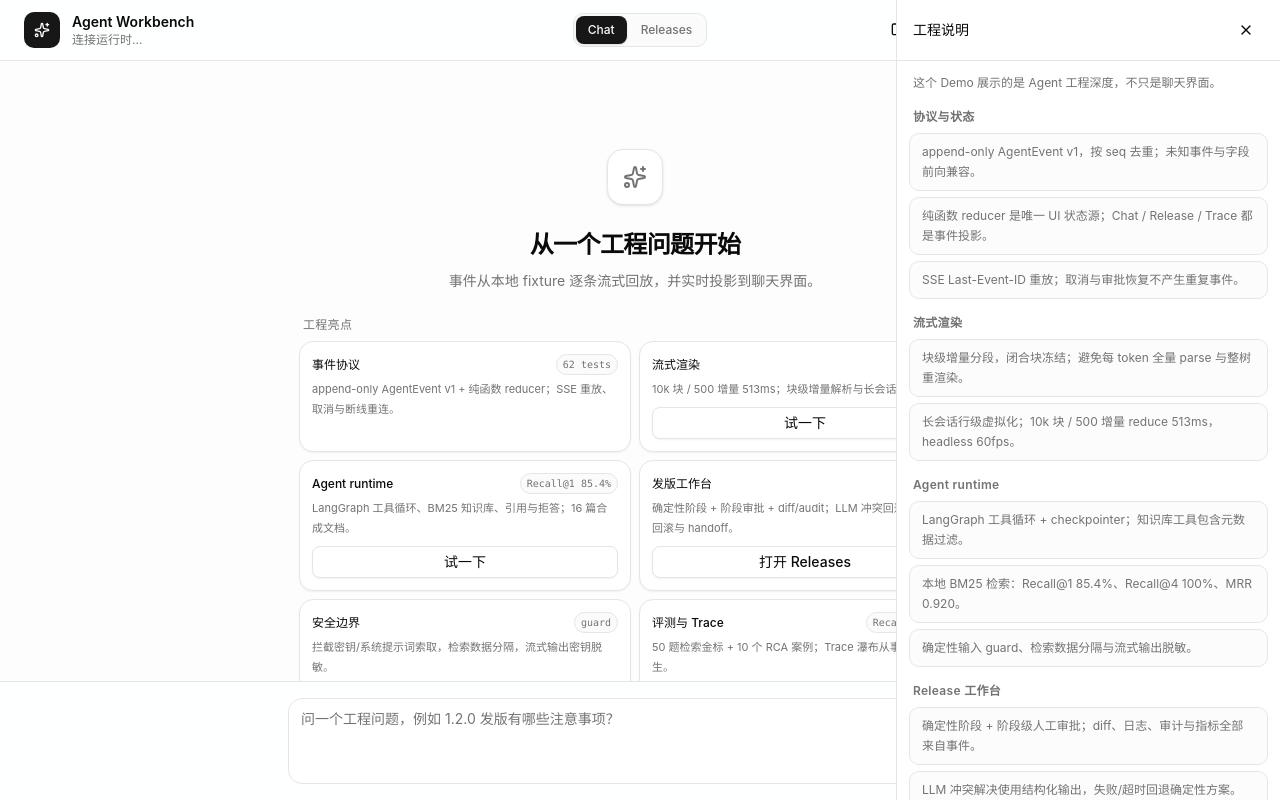
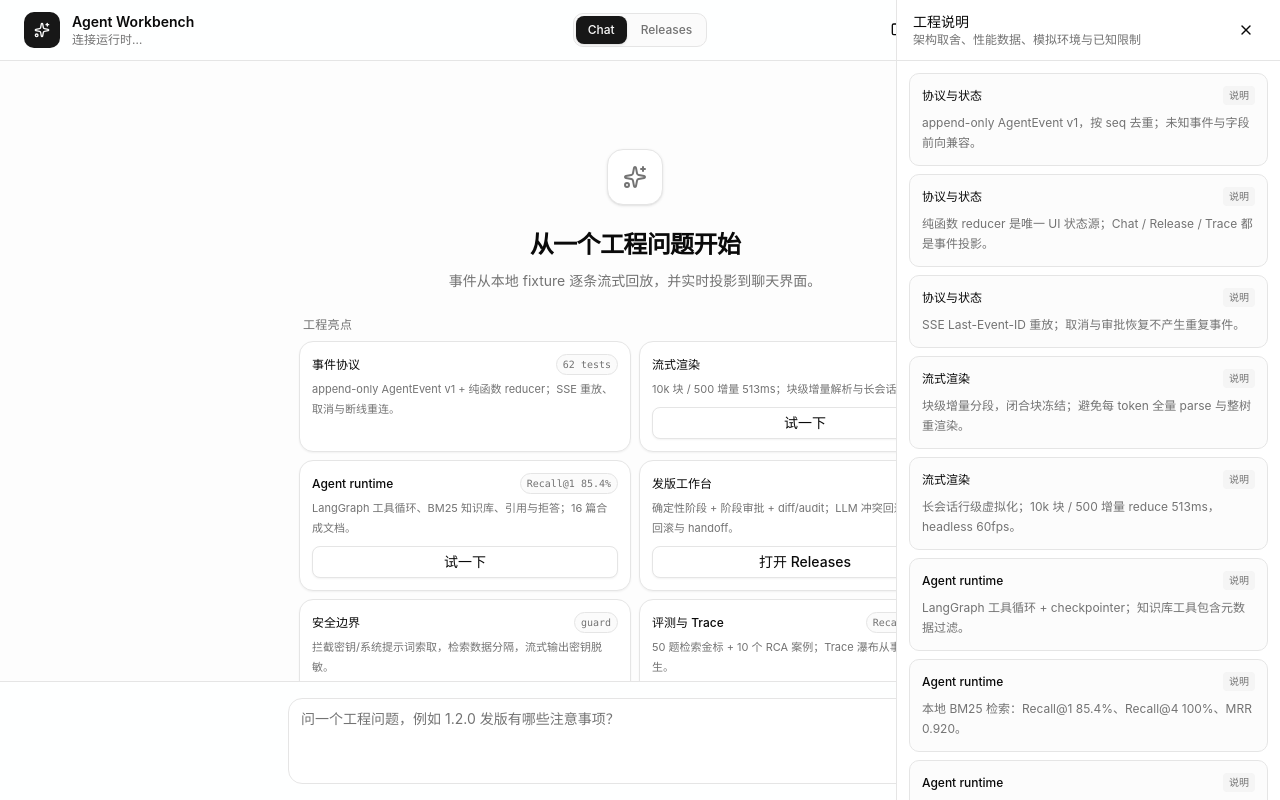
Before and after one commit to geyao2015/agent-workbench, a React (Vite) app in the folder apps/web/: page / in a window 1280 px wide. Both pictures are taken after a click on the button "工程说明". Built offline with nearby package versions, Linux system fonts and the light colour scheme; no server answers.

Commit message:
refactor(web): 工程说明按事件检查器结构渲染

```diff
--- a/apps/web/src/components/devtools/engineering-notes.tsx
+++ b/apps/web/src/components/devtools/engineering-notes.tsx
@@ -1,35 +1,38 @@
 import { SidePanel } from "@/components/devtools/side-panel";
 import { ENGINEERING_NOTES } from "@/lib/showcase";
 
+const NOTES = ENGINEERING_NOTES.flatMap((section) =>
+  section.items.map((item) => ({
+    section: section.title,
+    item,
+  })),
+);
+
 export function EngineeringNotes({ onClose }: { onClose: () => void }) {
   return (
-    <SidePanel title="工程说明" onClose={onClose} overlay>
-      <div className="space-y-4">
-        <p className="px-1 text-xs leading-5 text-muted-foreground">
-          这个 Demo 展示的是 Agent 工程深度，不只是聊天界面。
-        </p>
-
-        {ENGINEERING_NOTES.map((section) => (
-          <section key={section.title} className="space-y-2">
-            <h3 className="px-1 text-xs font-semibold tracking-wide text-muted-foreground">
-              {section.title}
-            </h3>
-            <ul className="space-y-1.5">
-              {section.items.map((item) => (
-                <li
-                  key={item}
-                  className="rounded-lg border bg-muted/30 px-3 py-2 text-xs leading-5 text-muted-foreground"
-                >
-                  {item}
-                </li>
-              ))}
-            </ul>
-          </section>
+    <SidePanel
+      title="工程说明"
+      subtitle="架构取舍、性能数据、模拟环境与已知限制"
+      onClose={onClose}
+      overlay
+    >
+      <div className="space-y-2">
+        {NOTES.map((note) => (
+          <article
+            key={`${note.section}:${note.item}`}
+            className="rounded-lg border bg-muted/30 p-3"
+          >
+            <div className="flex items-center justify-between gap-2">
+              <span className="text-xs font-medium">{note.section}</span>
+              <span className="rounded bg-secondary px-1.5 py-0.5 text-[10px] text-muted-foreground">
+                说明
+              </span>
+            </div>
+            <p className="mt-2 text-xs leading-5 text-muted-foreground">
+              {note.item}
+            </p>
+          </article>
         ))}
-
-        <p className="px-1 pt-1 text-[10px] leading-4 text-muted-foreground">
-          数据均为合成数据；Release 为模拟环境；真实模型端到端评测待配置 Key。
-        </p>
       </div>
     </SidePanel>
   );
```
